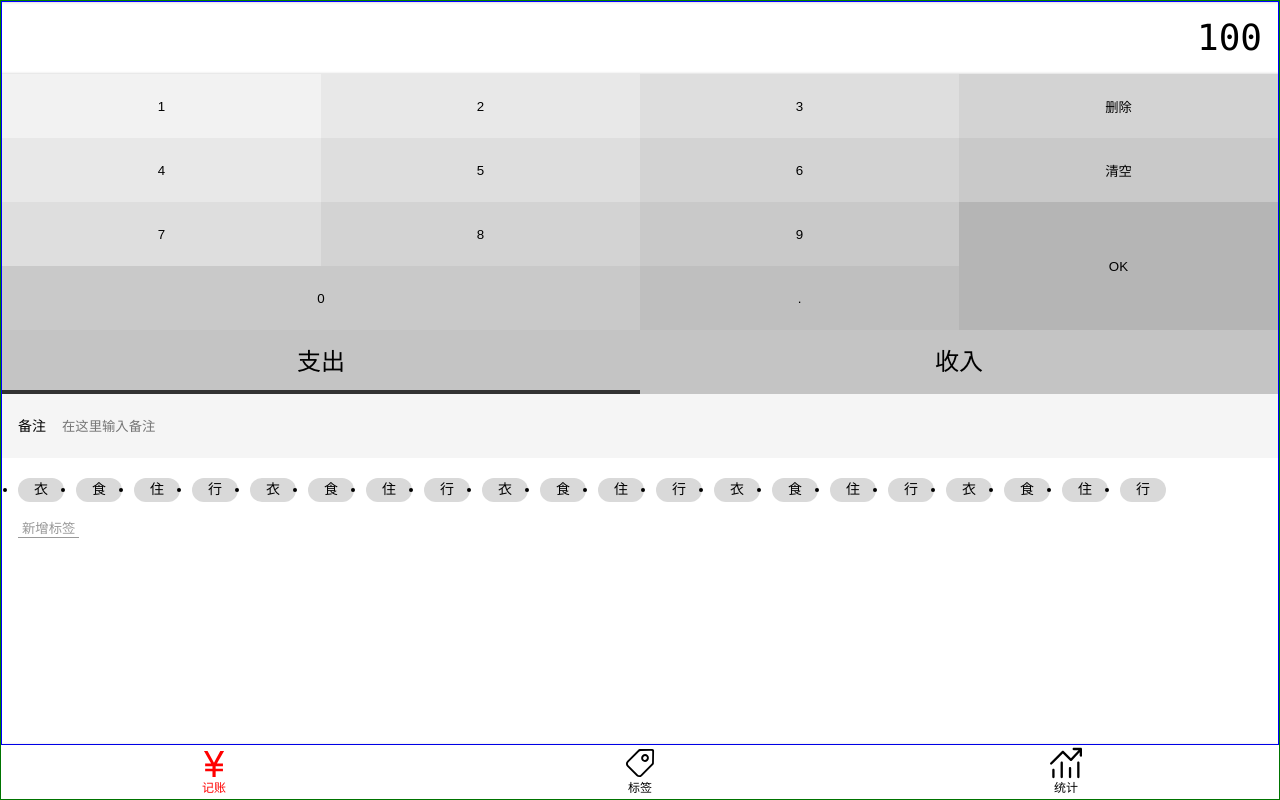
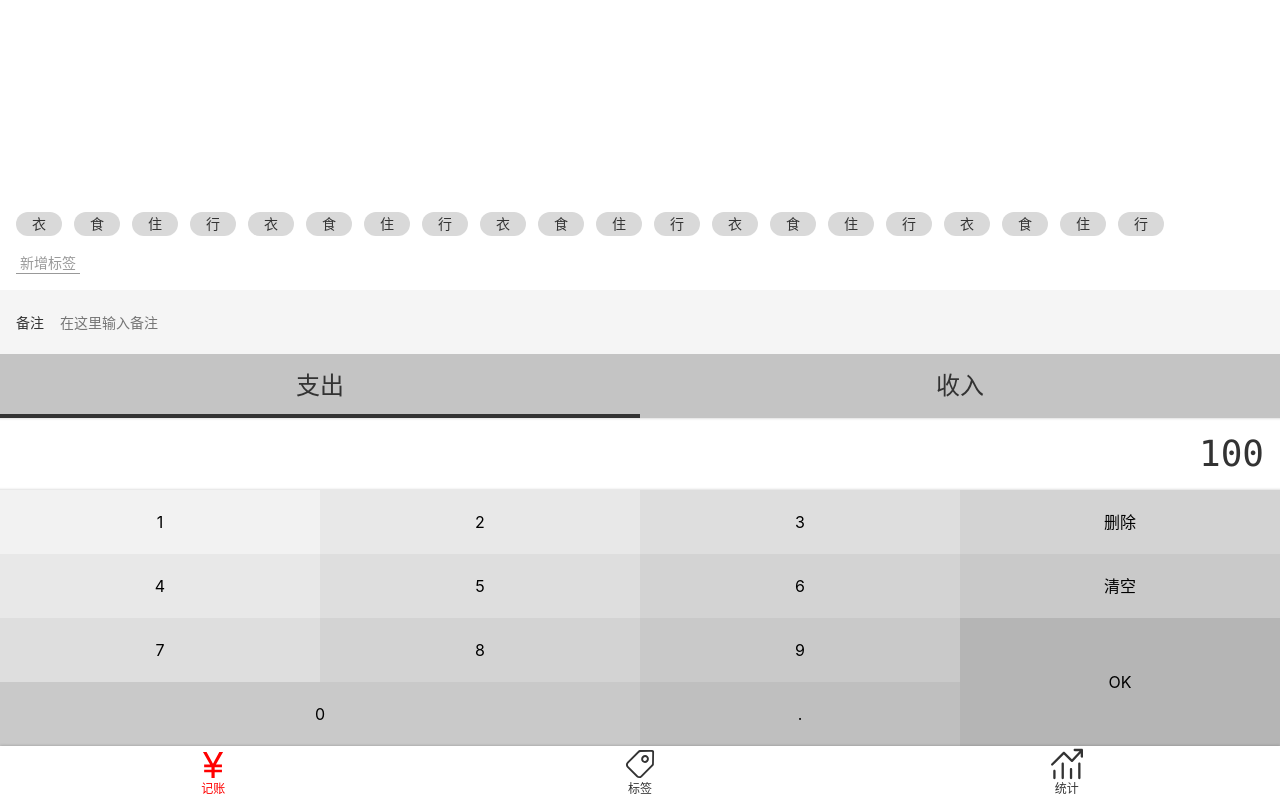
Before and after one commit to KennyShi-designer/moneyVue-code, a Vue app: page /#/money in a window 1280 px wide. Built offline with nearby package versions, Linux system fonts and the light colour scheme.

Commit message:
模块化后

```diff
--- a/src/App.vue
+++ b/src/App.vue
@@ -1,40 +1,18 @@
 <template>
-  <div>
+  <div id="app">
     <router-view/>
   </div>
 </template>
 
 <style lang="scss">
-* {
-  margin: 0; padding: 0;
-  box-sizing: border-box;
-}
+@import "~@/assets/style/helper.scss";
+@import "~@/assets/style/reset.scss";
 body{
+  -webkit-font-smoothing: antialiased;
+  -moz-osx-font-smoothing: grayscale;
+  color: #333;
+  font-family: $font-hei;
+  font-size: 16px;
   line-height: 1.5;
 }
-
-a{
-  text-decoration: none;
-  color: inherit;
-}
-#app {
-  font-family: Avenir, Helvetica, Arial, sans-serif;
-  -webkit-font-smoothing: antialiased;
-  -moz-osx-font-smoothing: grayscale;
-  text-align: center;
-  color: #2c3e50;
-}
-
-#nav {
-  padding: 30px;
-
-  a {
-    font-weight: bold;
-    color: #2c3e50;
-
-    &.router-link-exact-active {
-      color: #42b983;
-    }
-  }
-}
 </style>
--- a/src/components/Layout.vue
+++ b/src/components/Layout.vue
@@ -1,7 +1,7 @@
 <template>
-  <div class="nav-wrapper">
-    <div class="content">
-      <slot />
+  <div class="layout-wrapper" :class="classPrefix && `${classPrefix}-wrapper`">
+    <div class="content" :class="classPrefix && `${classPrefix}-content`   ">
+      <slot/>
     </div>
     <Nav/>
   </div>
@@ -9,20 +9,18 @@
 
 <script lang="ts">
 export default {
+  props: ['classPrefix'],
   name: 'Layout'
 };
 </script>
 
 <style lang="scss" scoped>
-.nav-wrapper {
-  border: 1px solid green;
+.layout-wrapper {
   display: flex;
   flex-direction: column;
   height: 100vh;
 }
-
 .content {
-  border: 1px solid blue;
   overflow: auto;
   flex-grow: 1;
 }
--- a/src/components/Nav.vue
+++ b/src/components/Nav.vue
@@ -23,9 +23,10 @@ export default {
 </script>
 
 <style lang="scss" scoped>
+@import "~@/assets/style/helper.scss";
 nav {
+  @extend %outerShadow;
   display: flex;
-  box-shadow: 0 0 3px rgba(0, 0, 0, 0.25);
   flex-direction: row;
   font-size: 12px;
   > .item {
@@ -41,7 +42,7 @@ nav {
     }
   }
   > .item.selected{
-    color: red;
+    color: $color-highlight;
   }
 }
 </style>
--- a/src/views/Money.vue
+++ b/src/views/Money.vue
@@ -1,71 +1,21 @@
 <template>
   <Layout class-prefix="layout">
-    <div class="numberPad">
-      <div class="output">100</div>
-      <div class="buttons">
-        <button>1</button>
-        <button>2</button>
-        <button>3</button>
-        <button>删除</button>
-        <button>4</button>
-        <button>5</button>
-        <button>6</button>
-        <button>清空</button>
-        <button>7</button>
-        <button>8</button>
-        <button>9</button>
-        <button class="ok">OK</button>
-        <button class="zero">0</button>
-        <button>.</button>
-      </div>
-    </div>
-    <div>
-      <ul class="types">
-        <li class="selected">支出</li>
-        <li>收入</li>
-      </ul>
-    </div>
-
-    <div>
-      <label class="notes">
-        <span class="name">备注</span>
-        <input type="text" placeholder="在这里输入备注">
-      </label>
-    </div>
-    <div class="tags">
-      <div class="new">
-        <button>新增标签</button>
-      </div>
-      <ul class="current">
-        <li>衣</li>
-        <li>食</li>
-        <li>住</li>
-        <li>行</li>
-        <li>衣</li>
-        <li>食</li>
-        <li>住</li>
-        <li>行</li>
-        <li>衣</li>
-        <li>食</li>
-        <li>住</li>
-        <li>行</li>
-        <li>衣</li>
-        <li>食</li>
-        <li>住</li>
-        <li>行</li>
-        <li>衣</li>
-        <li>食</li>
-        <li>住</li>
-        <li>行</li>
-      </ul>
-    </div>
-
+    <NumberPad/>
+    <Types/>
+    <Notes/>
+    <Tags/>
   </Layout>
 </template>
 
 <script lang="ts">
+import NumberPad from '@/components/Money/NumberPad.vue';
+import Types from '@/components/Money/Types.vue';
+import Notes from '@/components/Money/Notes.vue';
+import Tags from '@/components/Money/Tags.vue';
+
 export default {
   name: 'Money',
+  components: {Tags, Notes, Types, NumberPad},
 };
 </script>
 
@@ -75,127 +25,3 @@ export default {
   flex-direction: column-reverse;
 }
 </style>
-<style lang="scss" scoped>
-@import "~@/assets/style/helper.scss";
-.numberPad {
-  .output {
-    @extend %clearFix;
-    @extend %innerShadow;
-    font-size: 36px;
-    font-family: Consolas, monospace;
-    padding: 9px 16px;
-    text-align: right;
-  }
-  .buttons {
-    @extend %clearFix;
-    > button {
-      width: 25%;
-      height: 64px;
-      float: left;
-      background: transparent;
-      border: none;
-      &.ok {
-        height: 64*2px;
-        float: right;
-      }
-      &.zero {
-        width: 25*2%;
-      }
-      $bg: #f2f2f2;
-      &:nth-child(1) {
-        background: $bg;
-      }
-      &:nth-child(2), &:nth-child(5) {
-        background: darken($bg, 4%);
-      }
-      &:nth-child(3), &:nth-child(6), &:nth-child(9) {
-        background: darken($bg, 4*2%);
-      }
-      &:nth-child(4), &:nth-child(7), &:nth-child(10) {
-        background: darken($bg, 4*3%);
-      }
-      &:nth-child(8), &:nth-child(11), &:nth-child(13) {
-        background: darken($bg, 4*4%);
-      }
-      &:nth-child(14) {
-        background: darken($bg, 4*5%);
-      }
-      &:nth-child(12) {
-        background: darken($bg, 4*6%);
-      }
-    }
-  }
-}
-.types {
-  background: #c4c4c4;
-  display: flex;
-  text-align: center;
-  font-size: 24px;
-  > li {
-    width: 50%;
-    height: 64px;
-    display: flex;
-    justify-content: center;
-    align-items: center;
-    position: relative;
-    &.selected::after {
-      content: '';
-      position: absolute;
-      bottom: 0;
-      left: 0;
-      width: 100%;
-      height: 4px;
-      background: #333;
-    }
-  }
-}
-.notes {
-  font-size: 14px;
-  background: #f5f5f5;
-  padding-left: 16px;
-  display: flex;
-  align-items: center;
-  .name {
-    padding-right: 16px;
-  }
-  input {
-    height: 64px;
-    flex-grow: 1;
-    background: transparent;
-    border: none;
-    padding-right: 16px;
-  }
-}
-.tags {
-  font-size: 14px;
-  padding: 16px;
-  flex-grow: 1;
-  display: flex;
-  flex-direction: column-reverse;
-  > .current {
-    display: flex;
-    flex-wrap: wrap;
-    > li {
-      background: #d9d9d9;
-      $h: 24px;
-      height: $h;
-      line-height: $h;
-      border-radius: $h/2;
-      padding: 0 16px;
-      margin-right: 12px;
-      margin-top: 4px;
-    }
-  }
-  > .new {
-    padding-top: 16px;
-    button {
-      background: transparent;
-      border: none;
-      color: #999;
-      border-bottom: 1px solid;
-      padding: 0 4px;
-    }
-  }
-}
-
-</style>
```
